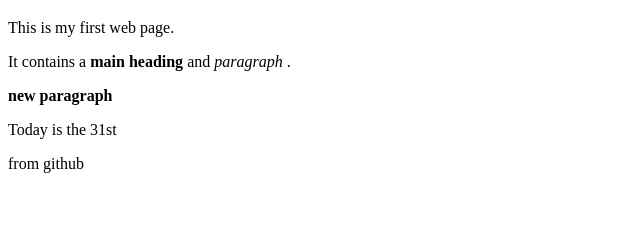
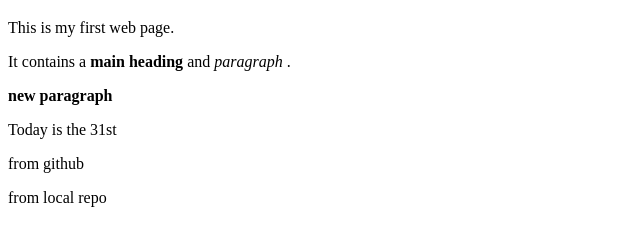
Before and after one commit to sandeshShahapur/workshop, a plain HTML site: page index.html in a window 1280 px wide. Shown: the part 61-306 px from the top of the page, without its empty margins (0-640 px from the left). Drawn offline with Linux system fonts and the light colour scheme.

Commit message:
from local repo

```diff
--- a/index.html
+++ b/index.html
@@ -15,5 +15,7 @@
         <p> Today is the 31st </p>
 
         <p> from github </p>
+
+        <p> from local repo </p>
     </body>
 </html>
```
